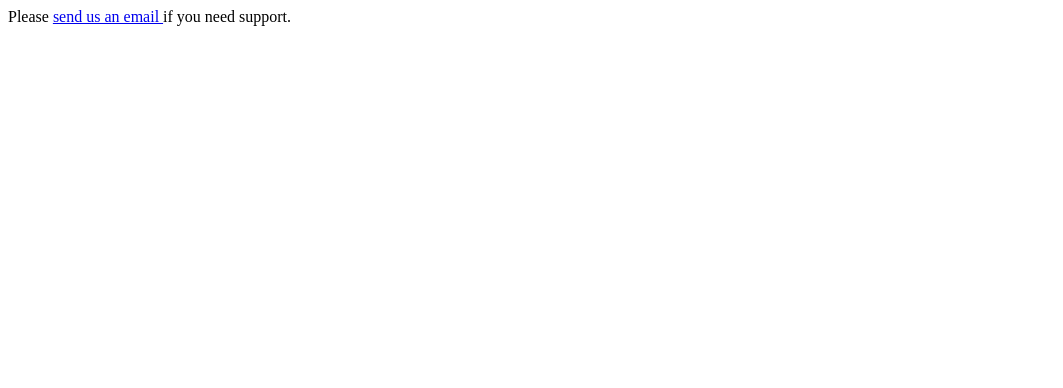
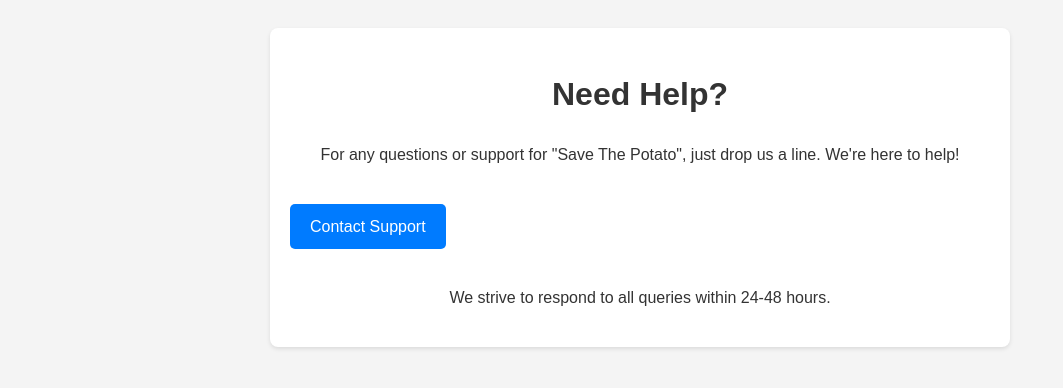
Before and after one commit to app2pack-dev/save_the_potato_landing, a plain HTML site: page support.html in a window 1280 px wide. Shown: the whole page, without its empty margins (0-1063 px from the left). Drawn offline with Linux system fonts and the light colour scheme.

Commit message:
Prepare for publish

```diff
--- a/support.html
+++ b/support.html
@@ -1,5 +1,58 @@
-<html>
+<!DOCTYPE html>
+<html lang="en">
 
-  Please <a href="mailto:support@app2pack.dev"> send us an email </a> if you need support.
+<head>
+    <meta charset="UTF-8">
+    <meta name="viewport" content="width=device-width, initial-scale=1.0">
+    <title>Support - Save The Potato</title>
+    <style>
+        body {
+            font-family: 'Arial', sans-serif;
+            line-height: 1.6;
+            background-color: #f4f4f4;
+            padding: 20px;
+            color: #333;
+        }
+        .container {
+            max-width: 700px;
+            margin: auto;
+            background: #fff;
+            padding: 20px;
+            border-radius: 8px;
+            box-shadow: 0 2px 4px rgba(0, 0, 0, 0.1);
+        }
+        h1, p {
+            text-align: center;
+        }
+        a {
+            color: #007bff;
+            text-decoration: none;
+        }
+        a:hover {
+            text-decoration: underline;
+        }
+        .support-link {
+            display: inline-block;
+            background: #007bff;
+            color: #fff;
+            padding: 10px 20px;
+            margin: 20px auto;
+            border-radius: 5px;
+            transition: background 0.3s ease;
+        }
+        .support-link:hover {
+            background: #0056b3;
+        }
+    </style>
+</head>
+
+<body>
+    <div class="container">
+        <h1>Need Help?</h1>
+        <p>For any questions or support for "Save The Potato", just drop us a line. We're here to help!</p>
+        <a href="mailto:support@app2pack.dev" class="support-link">Contact Support</a>
+        <p>We strive to respond to all queries within 24-48 hours.</p>
+    </div>
+</body>
 
 </html>
```
Also changed, not shown: index.html (+2 -0 lines), privacy.html (+28 -6 lines), assets/screenshots/screen1.png, assets/screenshots/screen2.png, assets/screenshots/screen3.png, assets/screenshots/screen4.png (added).
